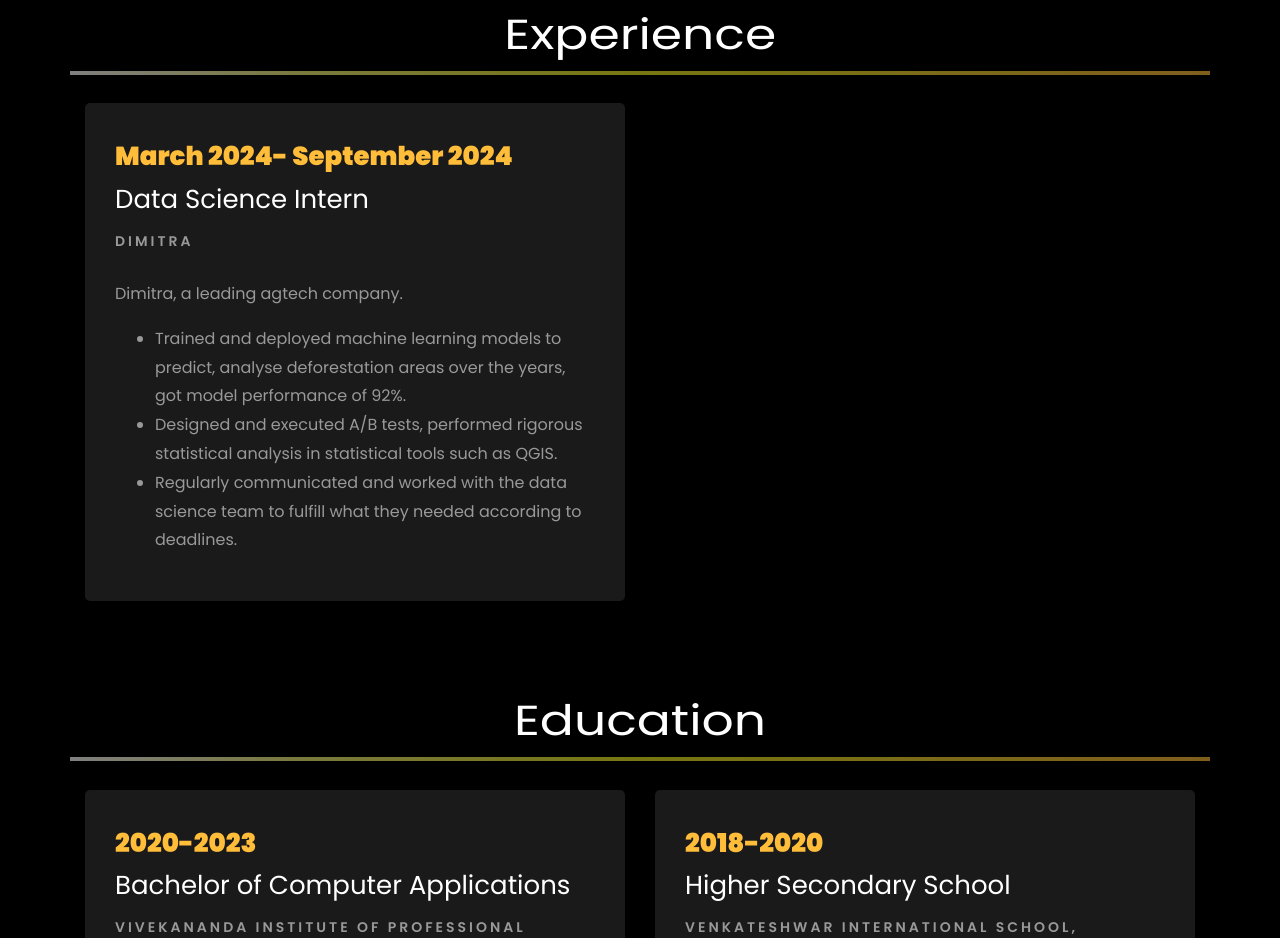
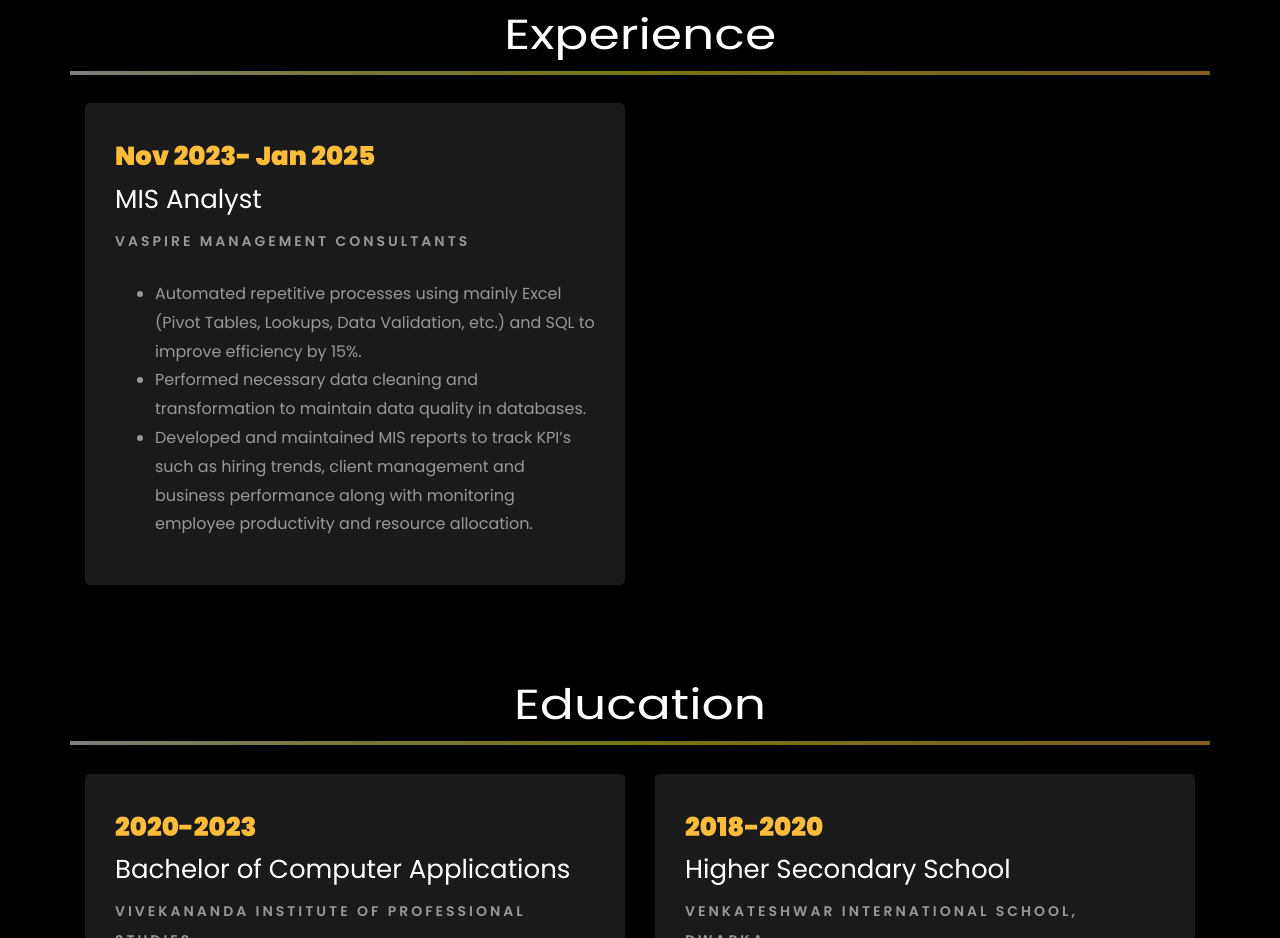
Before and after one commit to KaranTekchandani/KaranTekchandani.github.io, a plain HTML site: page index.html in a window 1280 px wide. Shown: the part 1734-2672 px from the top of the page. Drawn offline with Linux system fonts and the light colour scheme; files whose address does not match are found by name.

Commit message:
Update index.html

```diff
--- a/index.html
+++ b/index.html
@@ -189,7 +189,7 @@
 			            <h2>A Data Analyst</h2>
 						<!-- <h2 class="d-flex" style="margin-bottom: 0">With over 5 years of experience</h2> -->
 						<!-- <br> -->
-			            <p><a href="https://github.com/KaranTekchandani/Resume/blob/main/Karan_Tekchandani_Resume.pdf" class="btn btn-primary py-3 px-4">Resume</a>
+			            <p><a href="https://github.com/KaranTekchandani/Resume/blob/main/Karan_Tekchandani_Analyst_Resume.pdf" class="btn btn-primary py-3 px-4">Resume</a>
 							<a href="https://github.com/KaranTekchandani" class="btn btn-white btn-outline-white py-3 px-4">My works</a></p>
 		            </div>
 		          </div>
@@ -315,14 +315,14 @@
 		<div class="row">
 				<div class="col-md-6">
 					<div class="resume-wrap ftco-animate">
-						<span class="date">March 2024- September 2024</span>
-						<h2>Data Science Intern</h2>
-						<span class="position">Dimitra</span>
-						<p class="mt-4">Dimitra, a leading agtech company.
+						<span class="date">Nov 2023- Jan 2025</span>
+						<h2>MIS Analyst</h2>
+						<span class="position">Vaspire Management Consultants</span>
+						<p class="mt-4">
 							<ul>
-								<li>Trained and deployed machine learning models to predict, analyse deforestation areas over the years, got model performance of 92%.</li>
-								<li>Designed and executed A/B tests, performed rigorous statistical analysis in statistical tools such as QGIS. </li>
-								<li>Regularly communicated and worked with the data science team to fulfill what they needed according to deadlines.</li>
+								<li>Automated repetitive processes using mainly Excel (Pivot Tables, Lookups, Data Validation, etc.) and SQL to improve efficiency by 15%.</li>
+								<li>Performed necessary data cleaning and transformation to maintain data quality in databases. </li>
+								<li>Developed and maintained MIS reports to track KPI’s such as hiring trends, client management and business performance along with monitoring employee productivity and resource allocation. </li>
 							</ul>
 						</p>
 					</div>
@@ -499,7 +499,7 @@
           			<span class="icon-globe"></span>
           		</div>
           		<h3 class="mb-4">Download Resume</h3>
-	            <p><a href="https://github.com/KaranTekchandani/Resume/blob/main/Karan_Tekchandani_Resume.pdf">resumelink</a></p>
+	            <p><a href="https://github.com/KaranTekchandani/Resume/blob/main/Karan_Tekchandani_Analyst_Resume.pdf">resumelink</a></p>
 	          </div>
           </div>
 
```
